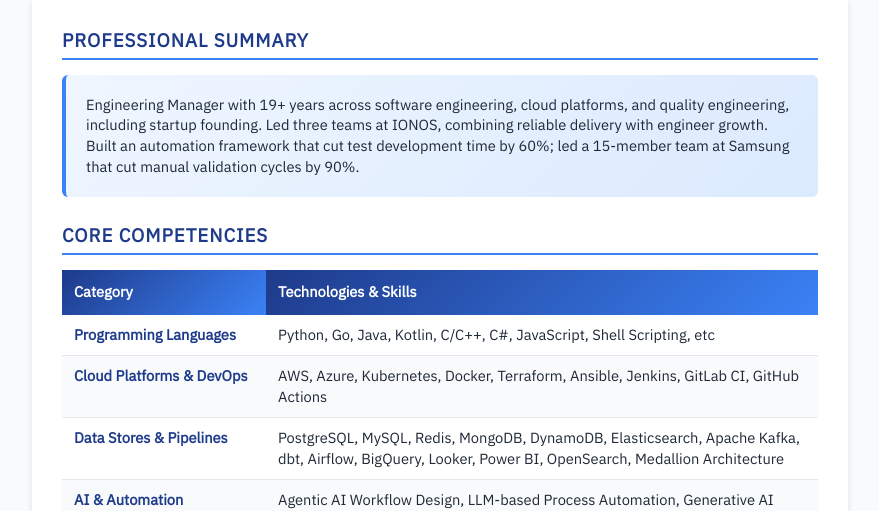
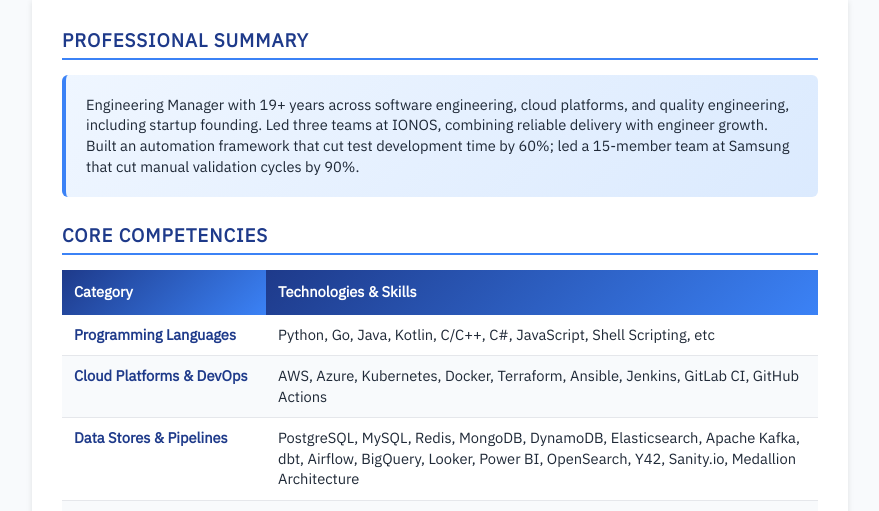
Before and after one commit to ReinaMoon/simpel_resume, a website: page index.html in a window 1280 px wide. Shown: the part 294-805 px from the top of the page, without its empty margins (200-1079 px from the left). Drawn offline with Linux system fonts and the light colour scheme.

Commit message:
Add confirmed Y42 and Sanity.io skills
Added Y42 and Sanity.io to the Data Stores & Pipelines skills.

```diff
--- a/index.html
+++ b/index.html
@@ -322,7 +322,7 @@ margin-bottom: 20px;
 </tr>
 <tr>
 <td class="skill-category">Data Stores &amp; Pipelines</td>
-<td>PostgreSQL, MySQL, Redis, MongoDB, DynamoDB, Elasticsearch, Apache Kafka, dbt, Airflow, BigQuery, Looker, Power BI, OpenSearch, Medallion Architecture</td>
+<td>PostgreSQL, MySQL, Redis, MongoDB, DynamoDB, Elasticsearch, Apache Kafka, dbt, Airflow, BigQuery, Looker, Power BI, OpenSearch, Y42, Sanity.io, Medallion Architecture</td>
 </tr>
 <tr>
 <td class="skill-category">AI &amp; Automation</td>
```
